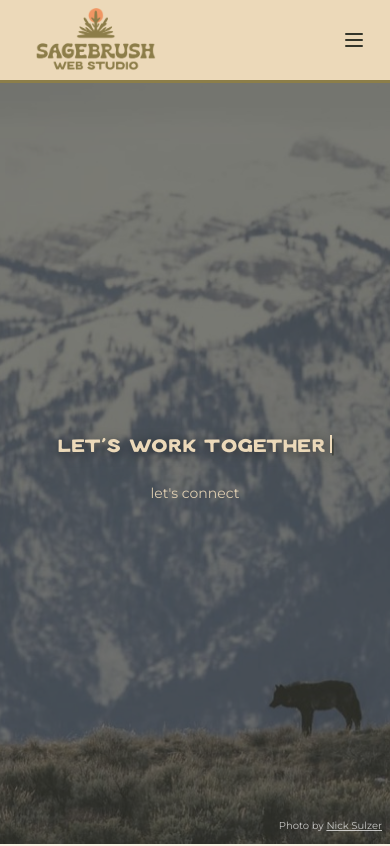
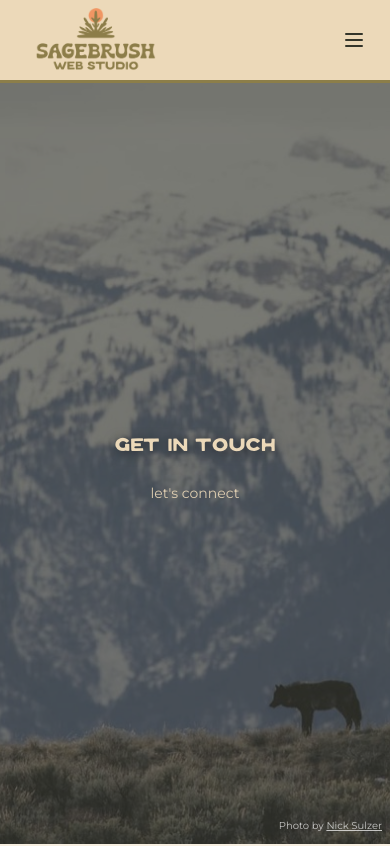
Before and after one commit to hannahtrask/hannahtrask, a Next.js app: page /contact in a window 390 px wide. Shown: the top 846 px of the page. Built offline with nearby package versions, Linux system fonts and the light colour scheme; no server answers.

Commit message:
remove mobile checks

```diff
--- a/components/ui/typewriter.tsx
+++ b/components/ui/typewriter.tsx
@@ -47,24 +47,6 @@ export default function Typewriter({
 
   useEffect(() => {
     if (typeof window === 'undefined') return
-
-    const prefersReducedMotion = safeMediaQueryMatch(
-      '(prefers-reduced-motion: reduce)',
-      true
-    )
-    const hasCoarsePointer = safeMediaQueryMatch('(pointer: coarse)', true)
-
-    const lite = prefersReducedMotion || hasCoarsePointer
-    setIsLiteMode(lite)
-
-    if (lite) {
-      setCurrentText(lines[0] ?? '')
-      setCurrentLineIndex(0)
-      setIsTyping(false)
-      setIsDeleting(false)
-      setIsPaused(false)
-      return
-    }
 
     setCurrentText('')
     setCurrentLineIndex(0)
```
